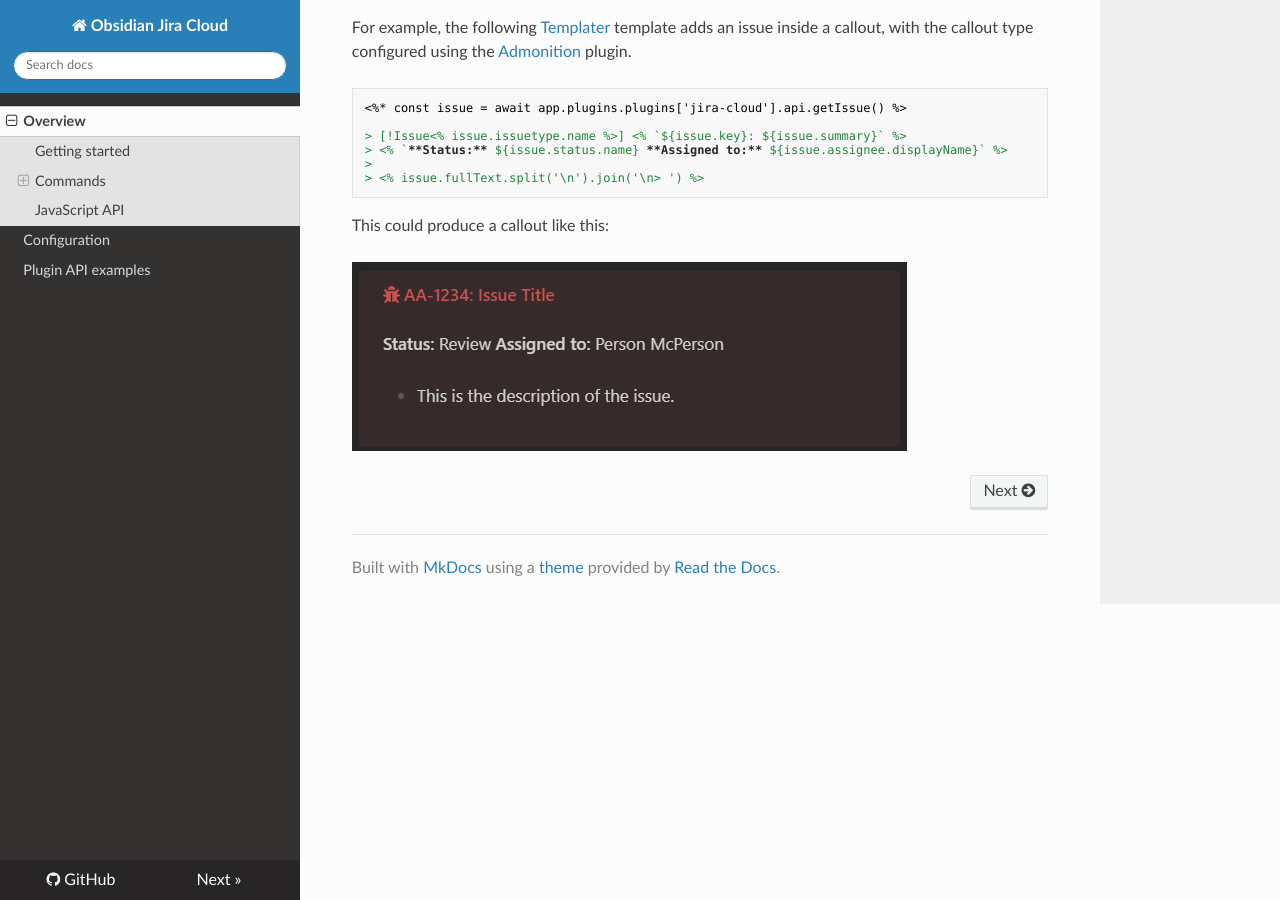
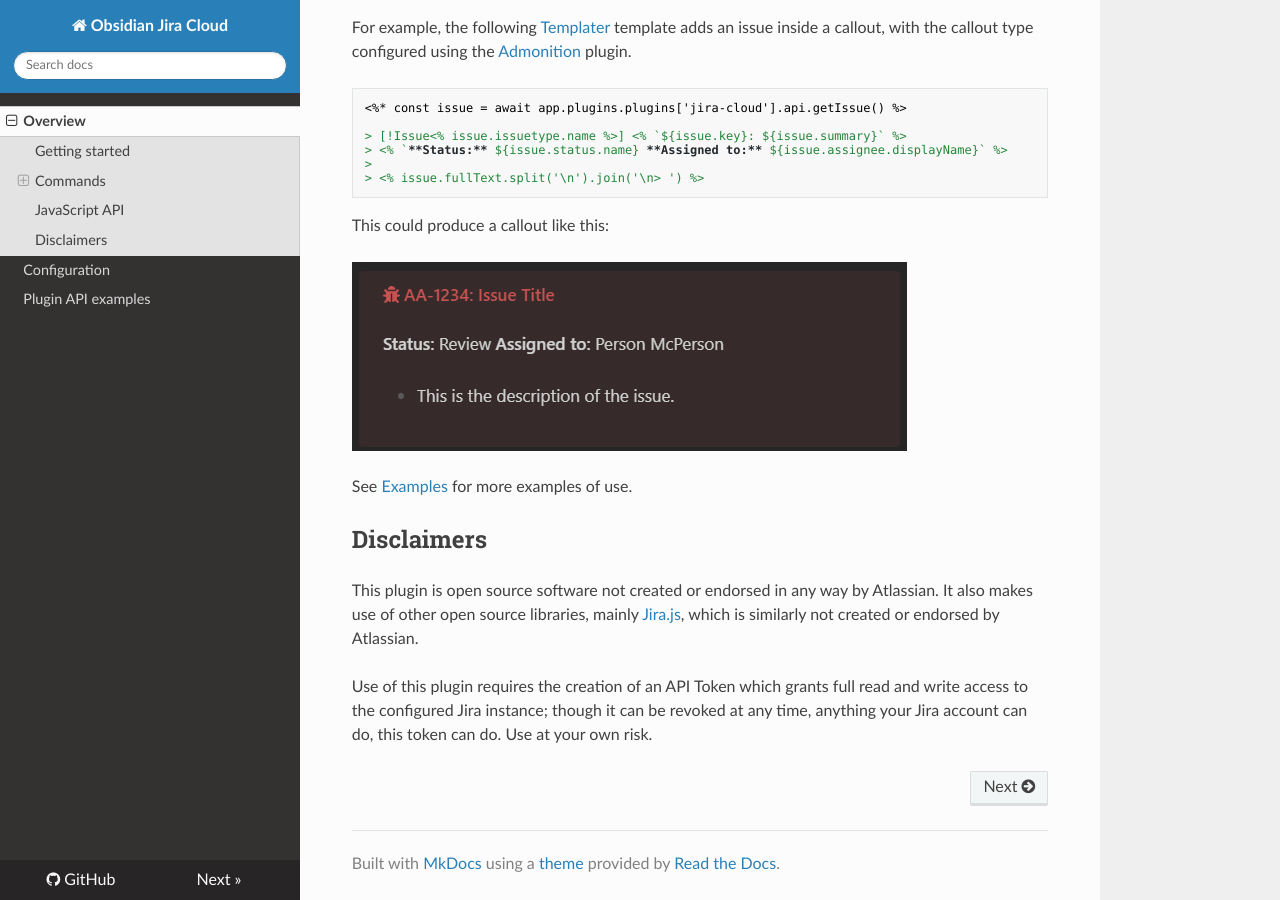
Before and after one commit to nathonius/obsidian-jira-cloud, an MkDocs documentation site: the page built from doc/docs/index.md, in a window 1280 px wide and 900 px high, scrolled down 1729 px. Built offline with MkDocs 1.6.1, drawn with Linux system fonts in a browser that asks for light colours; nearby versions of some CDN libraries; a style sheet for code colours, icons or effects is not loaded; some of the changed text lies outside the part shown.

Commit message:
doc: add disclaimers to docs site

```diff
--- a/doc/docs/index.md
+++ b/doc/docs/index.md
@@ -1,6 +1,6 @@
 # Overview
 
-Obsidian Jira Cloud connects your Jira issues to Obsidian. Issues can be added to frontmatter or accessed via the plugin API. See the [project roadmap](https://github.com/users/OfficerHalf/projects/5) for details on the future of the plugin.
+Connect your Jira issues to Obsidian. Search for issues and them to frontmatter or use them in templates without leaving Obsidian. See the [project roadmap](https://github.com/users/OfficerHalf/projects/5) for details on the future of the plugin.
 
 ## Getting started
 
@@ -92,4 +92,10 @@
 
 ![Callout example](assets/api-callout-example.png)
 
-<!-- For more examples, check the [examples folder](doc/exmaples). -->
+See [Examples](examples) for more examples of use.
+
+## Disclaimers
+
+This plugin is open source software not created or endorsed in any way by Atlassian. It also makes use of other open source libraries, mainly [Jira.js](https://github.com/MrRefactoring/jira.js), which is similarly not created or endorsed by Atlassian.
+
+Use of this plugin requires the creation of an API Token which grants full read and write access to the configured Jira instance; though it can be revoked at any time, anything your Jira account can do, this token can do. Use at your own risk.
```
Also changed, not shown: README.md.
